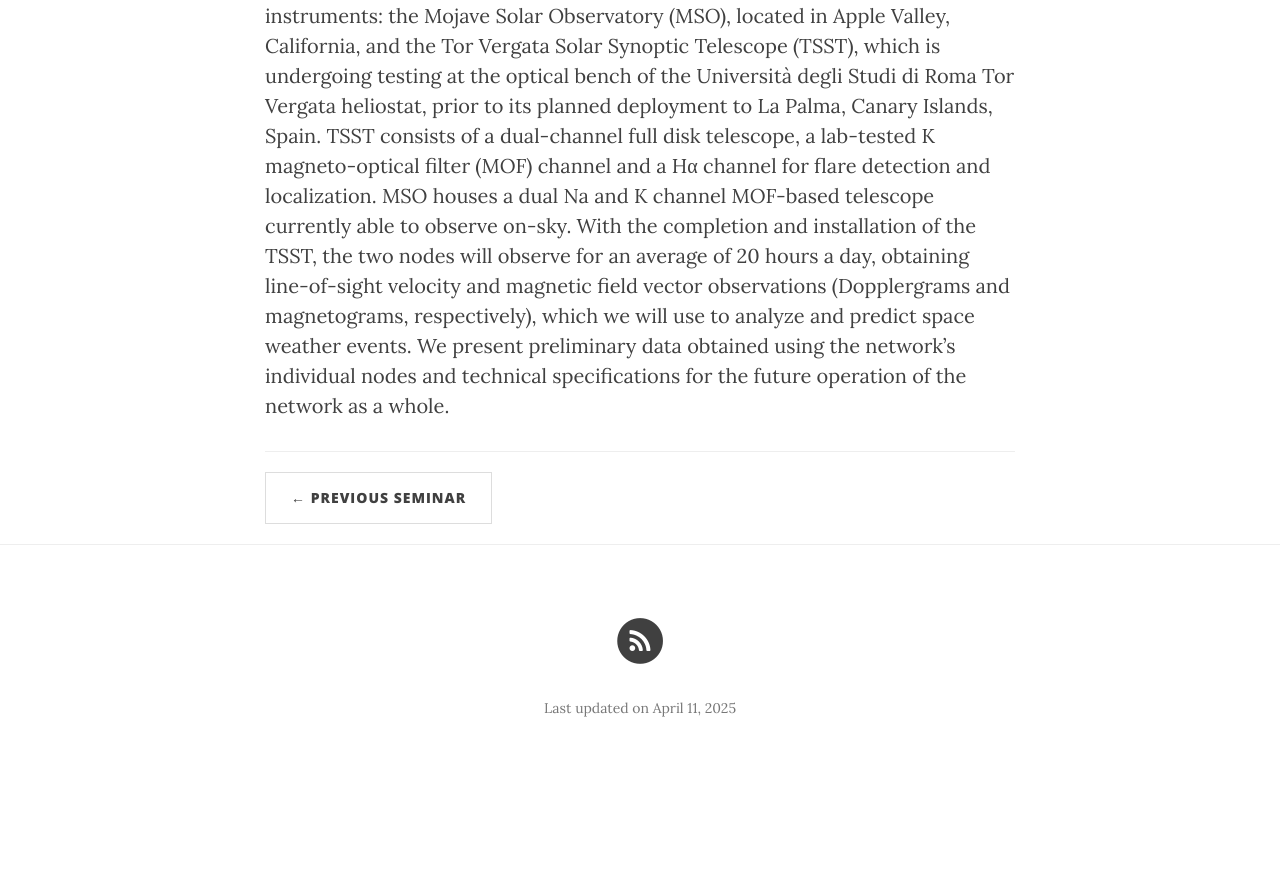
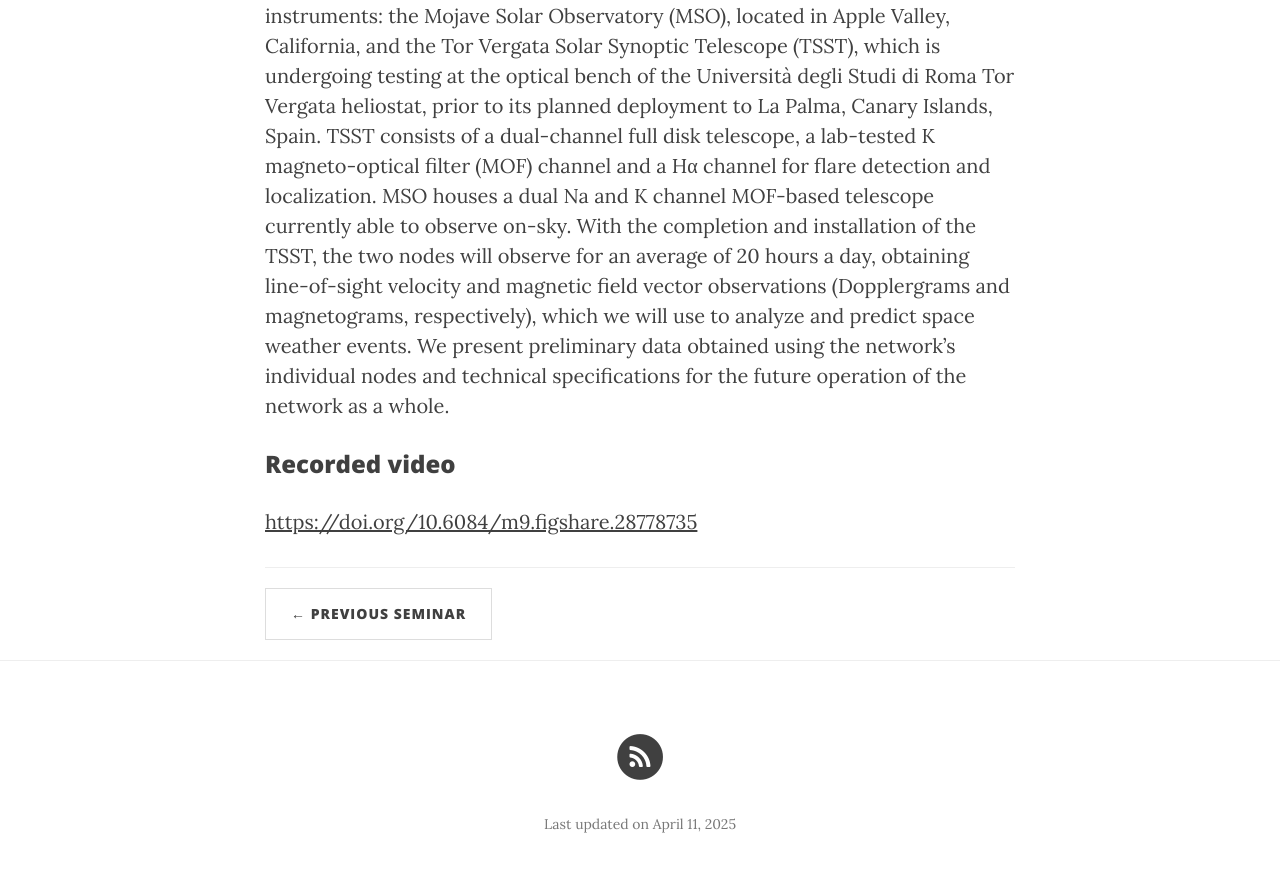
Before and after one commit to ITA-Solar/espos, a Jekyll site: the page built from _posts/2025-04-10-Konow.md, in a window 1280 px wide and 900 px high, scrolled down 800 px. Shown: the top 872 px of the window. Built offline with Jekyll 4.4.1, drawn with Linux system fonts in a browser that asks for light colours; nearby versions of some CDN libraries; before the commit the page ends 1584 px from its top, so only the background shows below that.

Commit message:
Update 2025-04-10-Konow.md

```diff
--- a/_posts/2025-04-10-Konow.md
+++ b/_posts/2025-04-10-Konow.md
@@ -10,3 +10,6 @@ published:  true
 
 ## Abstract
 We present a new network for space weather observation: Global Automatic Telescopes Exploring the SUN (GATES). GATES currently utilizes two primary instruments: the Mojave Solar Observatory (MSO), located in Apple Valley, California, and the Tor Vergata Solar Synoptic Telescope (TSST), which is undergoing testing at the optical bench of the Università degli Studi di Roma Tor Vergata heliostat, prior to its planned deployment to La Palma, Canary Islands, Spain. TSST consists of a dual-channel full disk telescope, a lab-tested K magneto-optical filter (MOF) channel and a Hα channel for flare detection and localization. MSO houses a dual Na and K channel MOF-based telescope currently able to observe on-sky. With the completion and installation of the TSST, the two nodes will observe for an average of 20 hours a day, obtaining line-of-sight velocity and magnetic field vector observations (Dopplergrams and magnetograms, respectively), which we will use to analyze and predict space weather events. We present preliminary data obtained using the network's individual nodes and technical specifications for the future operation of the network as a whole.
+
+### Recorded video
+[https://doi.org/10.6084/m9.figshare.28778735](https://doi.org/10.6084/m9.figshare.28778735)
```
